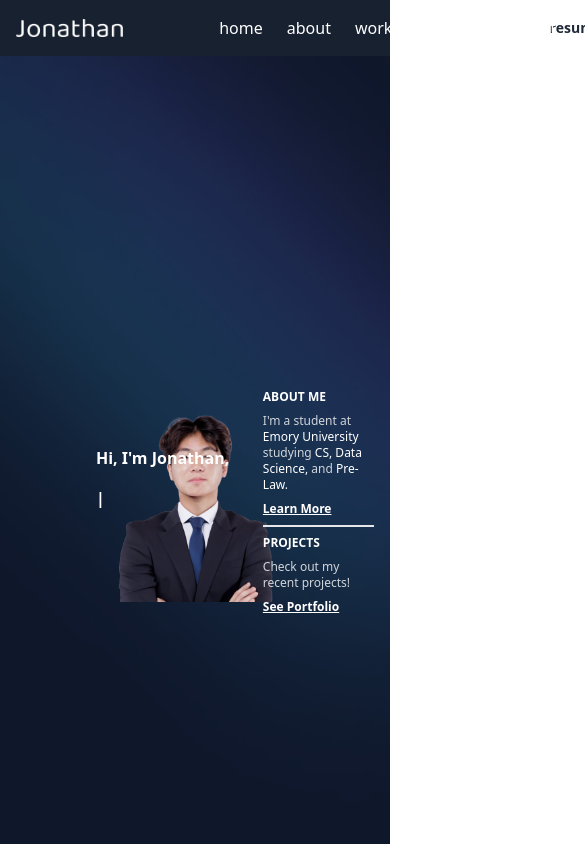
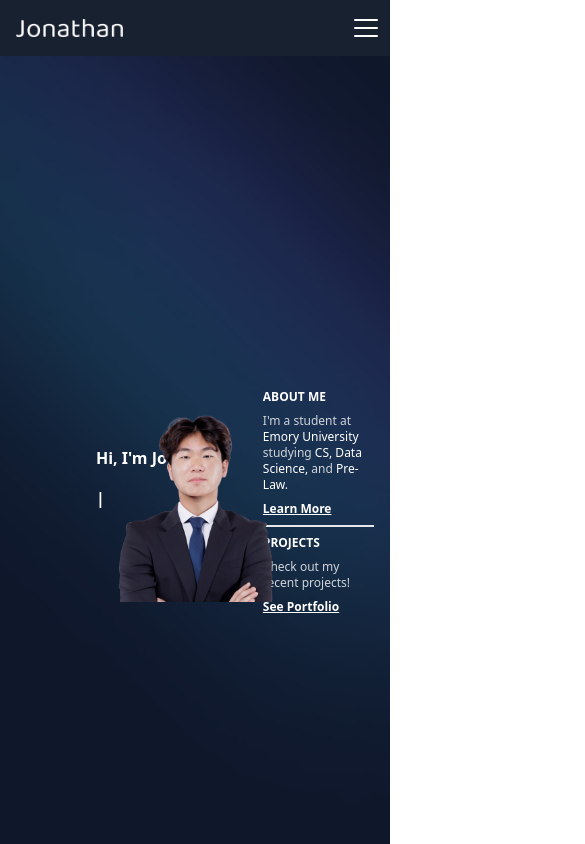
Before and after one commit to joonhoswe/portfolio, a React (Vite) app: page / in a window 390 px wide. Shown: the top 844 px of the page, 585 px wide, since content can reach past the window. Built offline with nearby package versions, Linux system fonts and the light colour scheme.

Commit message:
added hamburger mobile nav bar w/ framer motion

```diff
--- a/package.json
+++ b/package.json
@@ -11,6 +11,8 @@
   },
   "dependencies": {
     "@emailjs/browser": "^4.3.3",
+    "framer-motion": "^11.1.7",
+    "hamburger-react": "^2.5.0",
     "react": "^18.2.0",
     "react-dom": "^18.2.0",
     "react-typed": "^2.0.12"
--- a/src/App.jsx
+++ b/src/App.jsx
@@ -17,8 +17,8 @@ const App = () => {
 
   return (
    <div className='bg-gray-900'>
-    <Navbar HomeRef = {HomeRef} AboutRef = {AboutRef} WorkRef = {WorkRef} ContactRef = {ContactRef}/>
-    <Home ref = {HomeRef} AboutRef = {AboutRef}/>
+    <Navbar HomeRef = {HomeRef} AboutRef = {AboutRef} WorkRef = {WorkRef} ProjectsRef = {ProjectsRef} ContactRef = {ContactRef}/>
+    <Home ref = {HomeRef} AboutRef = {AboutRef} ProjectsRef = {ProjectsRef} />
     <About ref = {AboutRef}/>
     <Work ref = {WorkRef}/>
     {/* <Projects/> */}
--- a/src/components/Navbar.jsx
+++ b/src/components/Navbar.jsx
@@ -1,50 +1,50 @@
-import React, {useRef} from 'react';
-import name from '../assets/name.png'
-import github from '../assets/github.png'
-import linkedin from '../assets/linkedin.jpg'
-import resume from '../assets/Jonathan_Oh_Resume.pdf'
+import React, { useRef, useState } from 'react';
+import { motion, AnimatePresence } from 'framer-motion';
+import name from '../assets/name.png';
+import github from '../assets/github.png';
+import linkedin from '../assets/linkedin.jpg';
+import resume from '../assets/Jonathan_Oh_Resume.pdf';
 import download from '../assets/download.png';
+import { Fade as Hamburger } from 'hamburger-react';
 
-const Navbar = ({ HomeRef, AboutRef, WorkRef, ContactRef }) => {
+const Navbar = ({ HomeRef, AboutRef, WorkRef, ProjectsRef, ContactRef }) => {
+  const navbarRef = useRef(null);
+  const [isOpen, setOpen] = useState(false);
 
-  const navbarRef = useRef(null); // Used to measure the navbar height dynamically
+  const toggleMenu = () => {
+    setOpen(!isOpen);
+  };
 
   const navLinks = [
     { title: "home", ref: HomeRef },
     { title: "about", ref: AboutRef },
     { title: "work", ref: WorkRef },
-    { title: "projects", ref: AboutRef },
+    { title: "projects", ref: ProjectsRef },
     { title: "contact", ref: ContactRef }
   ];
 
   const scrollToSection = (elementRef) => {
     if (!elementRef.current || !navbarRef.current) return;
 
-    // Get navbar height
     const navbarHeight = navbarRef.current.offsetHeight;
-
-    // Get the top position relative to the viewport
     const sectionTop = elementRef.current.getBoundingClientRect().top;
-
-    // Calculate scroll position
-    let scrollPosition = window.scrollY + sectionTop;
-
-    // Special adjustment if scrolling to Home because the navbar overlaps the section initially
-    if (elementRef === HomeRef) {
-      scrollPosition -= navbarHeight; // Subtract navbar height to ensure the top of Home is visible
-    }
+    let scrollPosition = window.scrollY + sectionTop - (elementRef === HomeRef ? navbarHeight : 0);
 
     window.scrollTo({
       top: scrollPosition,
       behavior: 'smooth'
     });
-  }
+  };
+
+  const sidebarVariants = {
+    open: { opacity: 1, x: 0 },
+    closed: { opacity: 0, x: "100%" }
+  };
 
   return (
-    <div ref = {navbarRef} className="flex items-center justify-between w-full h-14 sticky top-0 z-50 text-white bg-gray-800 bg-opacity-60 backdrop-filter backdrop-blur-lg">
-      <img className = 'ml-4 h-1/3 w-1/8' src={name} alt = 'jonathan'/>
-
-      {/* desktop navbar */}
+    <div ref={navbarRef} className="flex items-center justify-between w-full h-14 sticky top-0 z-10 text-white bg-gray-800 bg-opacity-60 backdrop-filter backdrop-blur-lg">
+      <div className='items-center justify-between w-full h-14 hidden md:flex'>
+        <img className='ml-4 h-1/3 w-1/8' src={name} alt='Jonathan'/>
         <div className="flex items-center justify-center space-x-6 ml-24">
           {navLinks.map((link) => (
             <button key={link.title} onClick={() => scrollToSection(link.ref)} className="group text-white hover:text-sky-500 transition duration-300 relative overflow-hidden">
@@ -54,13 +54,9 @@ const Navbar = ({ HomeRef, AboutRef, WorkRef, ContactRef }) => {
           ))}
         </div>
         <div className='mr-4 flex items-center justify-center space-x-3'>
-        <a
-          className='hover:scale-110 transition duration-300 ease-in-out w-24 h-6 rounded-md flex items-center justify-center bg-white text-gray-800 text-sm font-bold'
-          href={resume}
-          target="_blank"
-          rel="noopener noreferrer">
+          <a href={resume} target="_blank" rel="noopener noreferrer" className='hover:scale-110 transition duration-300 ease-in-out w-24 h-6 rounded-md flex items-center justify-center bg-white text-gray-800 text-sm font-bold'>
             resume
-            <img src = {download} alt='download icon' className='w-4 h-4 ml-2'/>
+            <img src={download} alt='download icon' className='w-4 h-4 ml-2'/>
           </a>
           <a href="https://linkedin.com/in/joonho-oh" target="_blank" rel="noopener noreferrer">
             <img src={linkedin} alt="linkedin" className="hover:scale-110 transition duration-300 ease-in-out w-6 h-6"/>
@@ -70,6 +66,57 @@ const Navbar = ({ HomeRef, AboutRef, WorkRef, ContactRef }) => {
           </a>
         </div>
       </div>
+
+      <div className='flex items-center justify-between w-full h-14 md:hidden'>
+        <img className='ml-4 h-1/3 w-1/8' src={name} alt='Jonathan'/>
+
+        {/* Mobile NavBar Icon */}
+        <Hamburger rounded size={24} duration={0.4} distance='lg' hideOutline={false} onToggle={toggleMenu} />
+        <AnimatePresence>
+          {isOpen && (
+            <motion.div
+              initial="closed"
+              animate="open"
+              exit="closed"
+              variants={sidebarVariants}
+              transition={{ duration: 0.4 }}
+              className="z-20 pt-12 pb-28 absolute top-full right-0 h-screen w-1/3 bg-gray-800 flex flex-col justify-between rounded-lg"
+            >
+              {/* Website Section Links */}
+              <div className='flex flex-col space-y-6'>
+                {navLinks.map((link) => (
+                  <button
+                    key={link.title}
+                    onClick={() => scrollToSection(link.ref)}
+                    className="group text-lg text-white hover:text-sky-500 transition duration-300 relative overflow-hidden"
+                  >
+                    {link.title}
+                  </button>
+                ))}
+              </div>
+
+
+              {/* Resume, Linkedin, Github Buttons */}
+              <div className='flex flex-col items-center justify-center space-y-6'>
+                <a href={resume} target="_blank" rel="noopener noreferrer" className='hover:scale-110 transition duration-300 ease-in-out w-24 h-6 rounded-md flex items-center justify-center bg-white text-gray-800 text-sm font-bold'>
+                  resume
+                  <img src={download} alt='download icon' className='w-4 h-4 ml-2'/>
+                </a>
+                <a href="https://linkedin.com/in/joonho-oh" target="_blank" rel="noopener noreferrer" className='flex flex-row space-x-2'>
+                  <img src={linkedin} alt="linkedin" className="hover:scale-110 transition duration-300 ease-in-out w-6 h-6"/>
+                  <p> Linkedin</p>
+                </a>
+                <a href="https://github.com/joonhoswe" target="_blank" rel="noopener noreferrer" className='flex flex-row space-x-2'>
+                  <img src={github} alt="github" className="hover:scale-110 transition duration-300 ease-in-out w-6 h-6"/>
+                  <p> Github </p>
+                </a>
+              </div>
+
+            </motion.div>
+          )}
+        </AnimatePresence>
+      </div>
+    </div>
   );
 };
 
--- a/src/sections/Home.jsx
+++ b/src/sections/Home.jsx
@@ -2,10 +2,11 @@ import React, { forwardRef } from 'react';
 import {ReactTyped} from 'react-typed';
 import me from '../assets/me.png';
 import background from '../assets/background.jpg';
+import { motion } from "framer-motion";
 
 const Home = forwardRef((props, ref) => {
 
-  const { AboutRef } = props;
+  const { AboutRef, ProjectsRef } = props;
 
   const scrollToSection = (elementRef) => {
 
@@ -30,7 +31,7 @@ const Home = forwardRef((props, ref) => {
       backgroundPosition: 'center'
     }}>
       <div className="absolute inset-0 flex justify-between items-center">
-      <div className="z-10 md: ml-24 lg:ml-32 space-y-4">
+      <div className="z-5 md: ml-24 lg:ml-32 space-y-4">
           <h2 className="md:text-3xl lg:text-5xl font-bold">Hi, I'm Jonathan,</h2>
           <h2 className="md:text-3xl lg:text-5xl font-bold">
           <ReactTyped
@@ -47,7 +48,7 @@ const Home = forwardRef((props, ref) => {
 
         </div>
 
-        <div className="z-10 pt-12 flex flex-col space-y-2 text-xs -mr-24 sm:-mr-8 md:mr-2 lg:mr-24 sm:text-xs md:text-sm lg:text-base md:space-y-3 lg:space-y-5 md:pb-20">
+        <div className="z-5 pt-12 flex flex-col space-y-2 text-xs -mr-24 sm:-mr-8 md:mr-2 lg:mr-24 sm:text-xs md:text-sm lg:text-base md:space-y-3 lg:space-y-5 md:pb-20">
           <div className='w-1/2 space-y-2 sm:w-3/4 md:w-5/6 lg:w-full'>
             <h1 className="font-bold">ABOUT ME</h1>
             <p className="text-gray-300"> I'm a student at <span className="text-white">Emory University</span> <br></br> studying <span className="text-white">CS, Data Science,</span> and <span className='text-white'>Pre-Law.</span></p>
@@ -57,9 +58,9 @@ const Home = forwardRef((props, ref) => {
           <hr className="h-0.5 bg-gray-200 border-0 w-1/2 sm:w-3/4 md:w-5/6 lg:w-full"></hr>
 
           <div className='w-1/2 space-y-2 sm:w-3/4 md:w-5/6 lg:w-full'>
-          <h1 className="font-bold">PROJECTS</h1>
+            <h1 className="font-bold">PROJECTS</h1>
             <p className="text-gray-300"> Check out my recent projects! </p>
-            <button className="text-white font-bold underline"> See Portfolio </button>
+            <button onClick = {() => scrollToSection(ProjectsRef)}className="text-white font-bold underline"> See Portfolio </button>
           </div>
 
         </div>
```
Also changed, not shown: 1 other file (tests, documents, lock files or other folders). Lines whose indentation alone changed are shown as unchanged.
